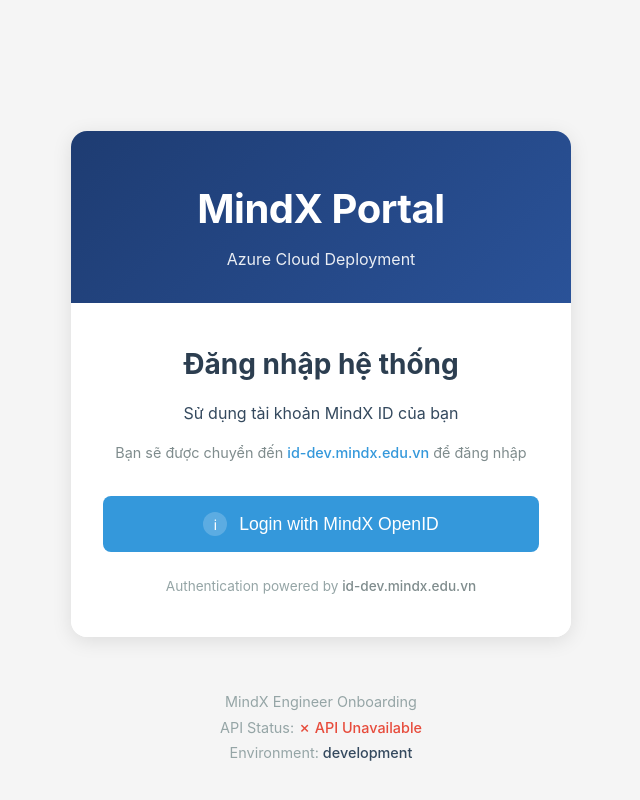
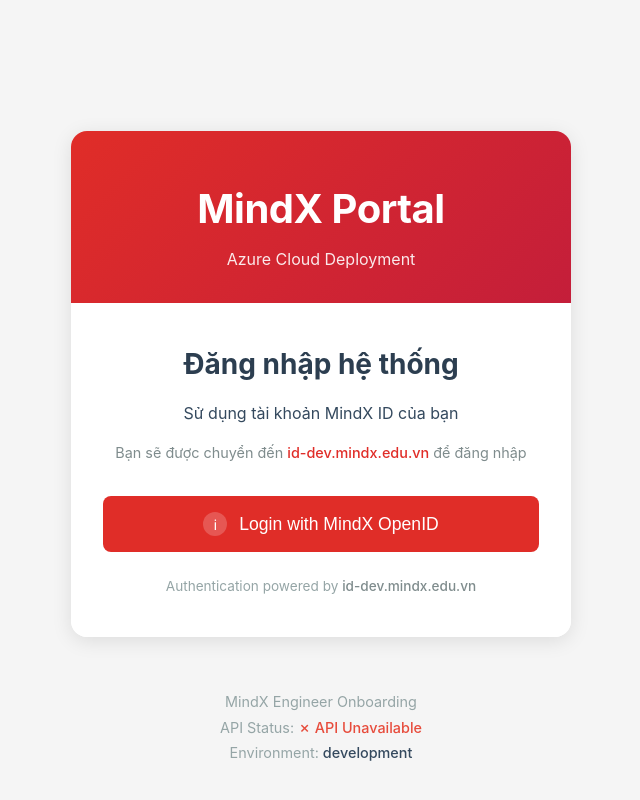
Before and after one commit to Bihn29/MindX, a React (Vite) app in the folder frontend/: page / in a window 1280 px wide. Shown: the whole page, without its empty margins (319-959 px from the left). Built offline with nearby package versions, Linux system fonts and the light colour scheme; no server answers.

Commit message:
Change theme color to MindX red

```diff
--- a/frontend/src/pages/Home.css
+++ b/frontend/src/pages/Home.css
@@ -19,9 +19,9 @@
   margin-bottom: 2rem;
 }
 
-/* Header Section with Blue Gradient */
+/* Header Section with Red Gradient */
 .card-header {
-  background: linear-gradient(135deg, #1e3c72 0%, #2a5298 100%);
+  background: linear-gradient(135deg, #E02D28 0%, #C41E3A 100%);
   padding: 3rem 2rem 2rem;
   text-align: center;
 }
@@ -71,21 +71,21 @@
 }
 
 .mindx-link {
-  color: #3498db;
+  color: #E02D28;
   text-decoration: none;
   font-weight: 500;
   transition: color 0.2s;
 }
 
 .mindx-link:hover {
-  color: #2980b9;
+  color: #C41E3A;
   text-decoration: underline;
 }
 
 /* Login Button */
 .login-button {
   width: 100%;
-  background: #3498db;
+  background: #E02D28;
   color: white;
   border: none;
   border-radius: 8px;
@@ -102,7 +102,7 @@
 }
 
 .login-button:hover {
-  background: #2980b9;
+  background: #C41E3A;
   transform: translateY(-1px);
 }
 
@@ -182,7 +182,7 @@
 
 .spinner-small {
   border: 3px solid #f3f3f3;
-  border-top: 3px solid #3498db;
+  border-top: 3px solid #E02D28;
   border-radius: 50%;
   width: 40px;
   height: 40px;
@@ -208,7 +208,7 @@
   width: 80px;
   height: 80px;
   border-radius: 50%;
-  border: 3px solid #3498db;
+  border: 3px solid #E02D28;
   margin-bottom: 1rem;
 }
 
```
